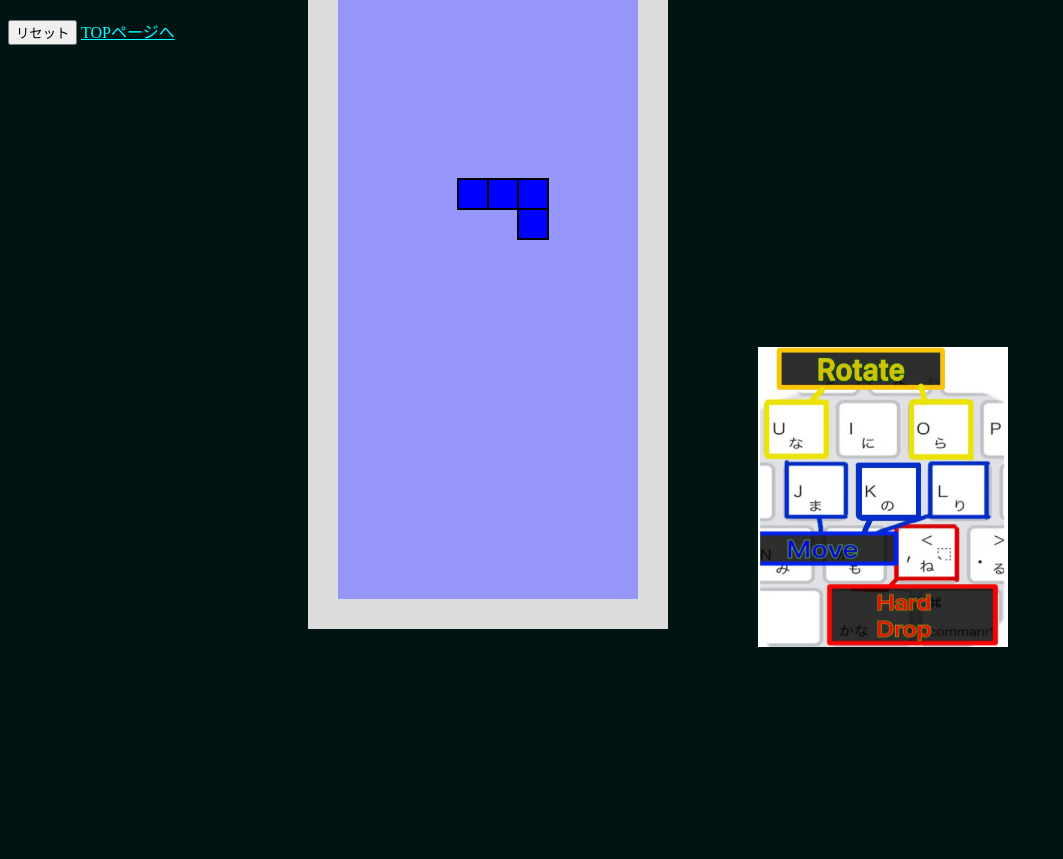
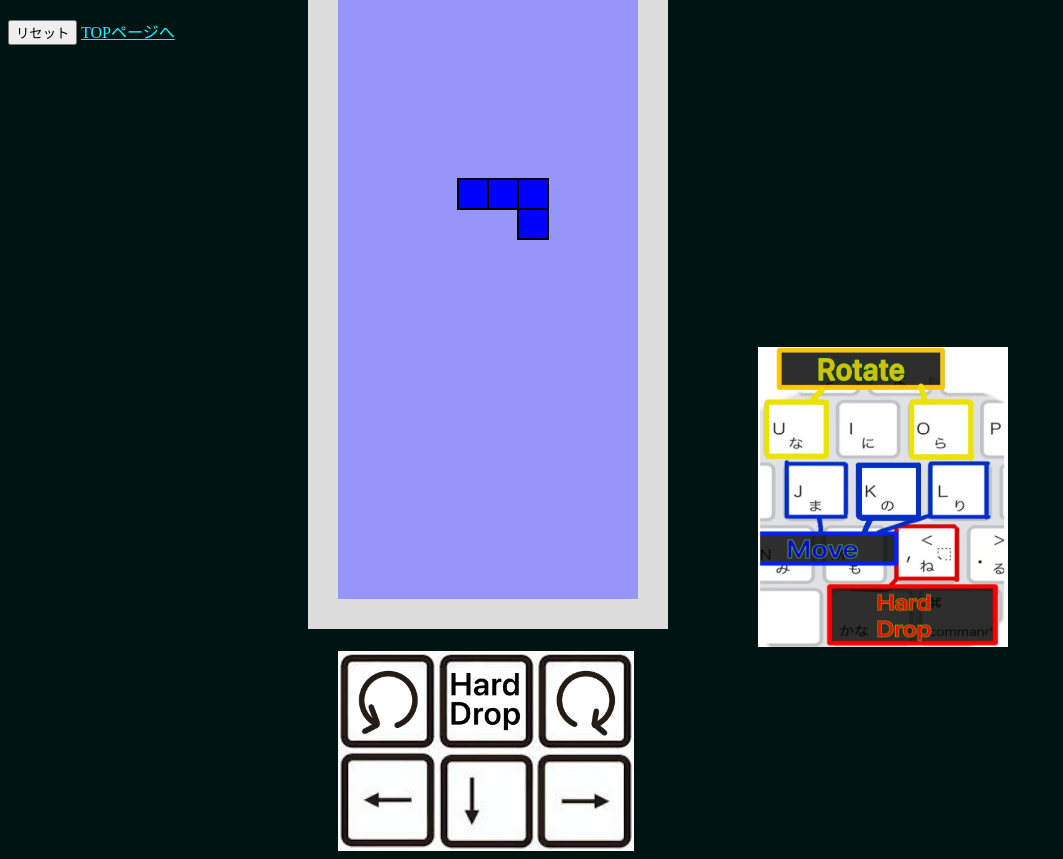
Before and after one commit to Dragonsky9999/DRAGONSKY_GAMES, a Flask app: page /tetris in a window 1280 px wide. Shown: the part 69-928 px from the top of the page, without its empty margins (0-1063 px from the left). Before the commit the page ends 716 px from the top, so only its background shows below. Run offline with Flask 3, Linux system fonts and the light colour scheme.

Commit message:
ADD buttonforMobile

```diff
--- a/templates/tetris.html
+++ b/templates/tetris.html
@@ -7,12 +7,12 @@
         body{
             background-color: rgb(0, 20, 20);
             color:gold;
+
         }
         canvas {
             display:inline;
             margin-top:60px;
             margin-left:300px
-
         }
         .fixed{
             position:fixed;
@@ -22,12 +22,20 @@
         a{
             color:cyan;
         }
-        img{
+        .img1{
             display:inline;
             width:250px;
             height: 300px;
             margin-top:-500px;
             margin-left: 750px;
+        }
+        .img2{
+            display:flex;
+            width:400px;
+            height:100px;
+            margin-top:0px;
+            margin-left:330px;
+            touch-action: manipulation;
         }
     </style>
     <title>TETRIS</title>
@@ -43,7 +51,19 @@
     </div>
 
     <canvas id="canvas" width="360" height="630"></canvas>
-    <img src="{{ url_for('static', filename='images/KeyBoard.jpeg')}}">
+    <img class="img1" src="{{ url_for('static', filename='images/KeyBoard.jpeg')}}">
+
+    <div class="img2">
+        <img id="RotateLeft" src="{{ url_for('static', filename='images/RotateLeft.jpeg') }}">
+        <img id="HardDrop" src="{{ url_for('static', filename='images/HardDrop.jpeg') }}">
+        <img id="RotateRight" src="{{ url_for('static', filename='images/RotateRight.jpeg') }}">
+    </div>
+
+    <div class="img2">
+        <img id="ArrowLeft" src="{{ url_for('static', filename='images/ArrowLeft.jpeg') }}">
+        <img id="ArrowDown" src="{{ url_for('static', filename='images/ArrowDown.jpeg') }}">
+        <img id="ArrowRight" src="{{ url_for('static', filename='images/ArrowRight.jpeg') }}">
+    </div>
     <script src="{{ url_for('static', filename='tetris.js' )}}"></script>
 </body>
 </html>
```
Also changed, not shown: static/tetris.js (+60 -2 lines), static/images/ArrowDown.jpeg (added), static/images/ArrowLeft.jpeg (added), static/images/ArrowRight.jpeg (added), static/images/HardDrop.jpeg (added), static/images/RotateLeft.jpeg (added), static/images/RotateRight.jpeg (added).
